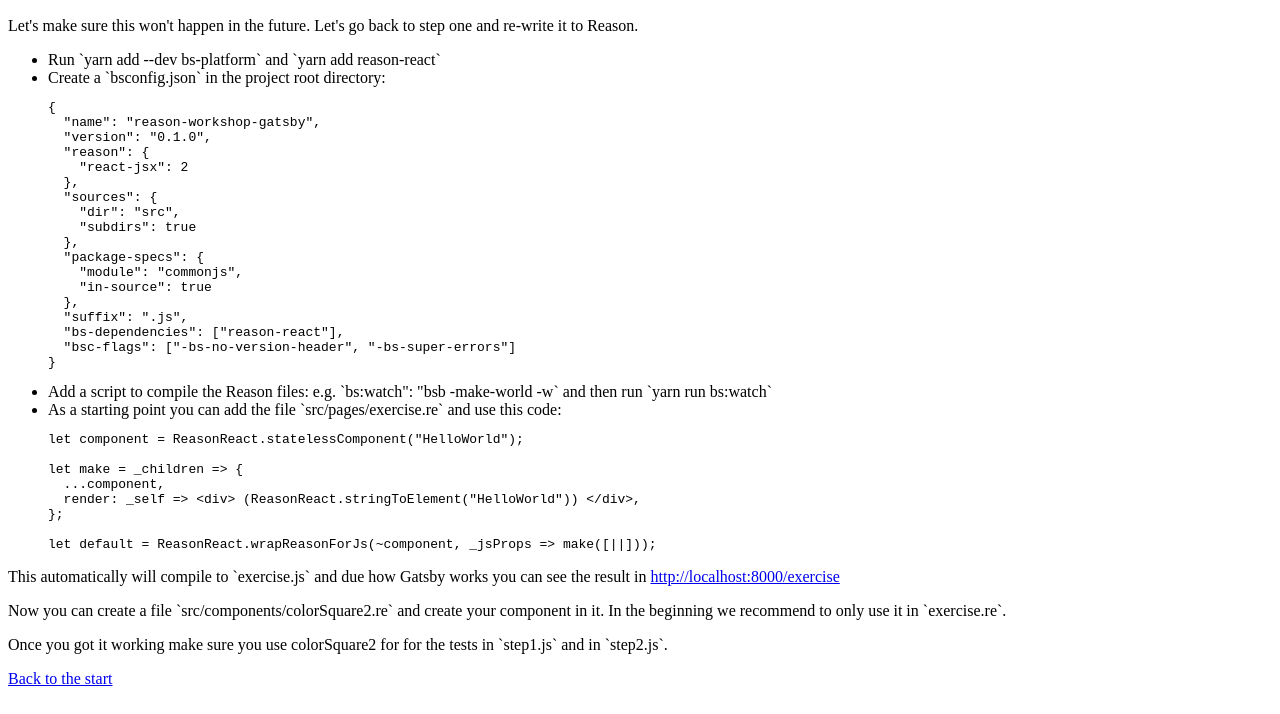
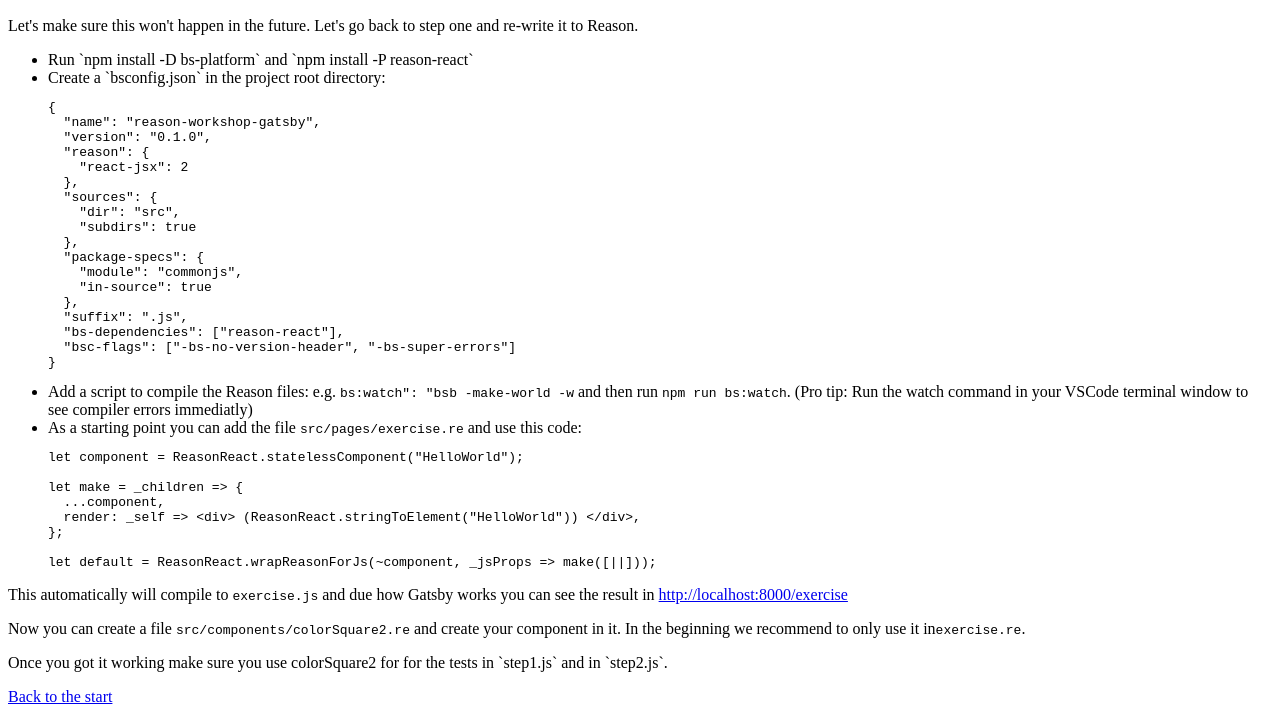
Before and after one commit to ryyppy/reason-workshop-exercise, a Gatsby site: page /step2 in a window 1280 px wide. Shown: the part 545-1259 px from the top of the page. Built offline with nearby package versions, Linux system fonts and the light colour scheme; Gatsby itself is replaced by a stand-in of ours.

Commit message:
Get rid of yarn instructions / rename to reason-workshop-exercise

```diff
--- a/src/pages/step2.js
+++ b/src/pages/step2.js
@@ -37,7 +37,10 @@ const bsConfig = `{
 
 const Step2 = () => (
   <div>
-    <h1>Let{"'"}s use it in our Mars Rocket!</h1>
+    <h1>
+      Let
+      {"'"}s use it in our Mars Rocket!
+    </h1>
     <div>
       <pre>{usageExample}</pre>
     </div>
@@ -55,37 +58,43 @@ const Step2 = () => (
     <img src="https://media.giphy.com/media/sPxAkSpqcT3c4/giphy.gif" />
 
     <p>
-      Let{"'"}s make sure this won{"'"}t happen in the future. Let{"'"}s go back
-      to step one and re-write it to Reason.
+      Let
+      {"'"}s make sure this won
+      {"'"}t happen in the future. Let
+      {"'"}s go back to step one and re-write it to Reason.
     </p>
 
     <ul>
-      <li>Run `yarn add --dev bs-platform` and `yarn add reason-react`</li>
+      <li>
+        Run `npm install -D bs-platform` and `npm install -P reason-react`
+      </li>
       <li>
         Create a `bsconfig.json` in the project root directory:
         <pre>{bsConfig}</pre>
       </li>
       <li>
-        Add a script to compile the Reason files: e.g. `bs:watch": "bsb
-        -make-world -w` and then run `yarn run bs:watch`
+        Add a script to compile the Reason files: e.g.{" "}
+        <tt>bs:watch": "bsb -make-world -w</tt> and then run{" "}
+        <tt>npm run bs:watch</tt>. (Pro tip: Run the watch command in your
+        VSCode terminal window to see compiler errors immediatly)
       </li>
       <li>
-        As a starting point you can add the file `src/pages/exercise.re` and use this
-        code:
+        As a starting point you can add the file <tt>src/pages/exercise.re</tt> and use
+        this code:
         <pre>{helloWorldExample}</pre>
       </li>
     </ul>
 
     <p>
-      This automatically will compile to `exercise.js` and due how Gatsby works
+      This automatically will compile to <tt>exercise.js</tt> and due how Gatsby works
       you can see the result in{" "}
       <Link to="/exercise">http://localhost:8000/exercise</Link>
     </p>
 
     <p>
-      Now you can create a file `src/components/colorSquare2.re` and create your
+      Now you can create a file <tt>src/components/colorSquare2.re</tt> and create your
       component in it. In the beginning we recommend to only use it in
-      `exercise.re`.
+      <tt>exercise.re</tt>.
     </p>
 
     <p>
```
Also changed, not shown: package.json (+5 -11 lines), src/pages/step1.js (+2 -15 lines), README.md, 2 other files.
